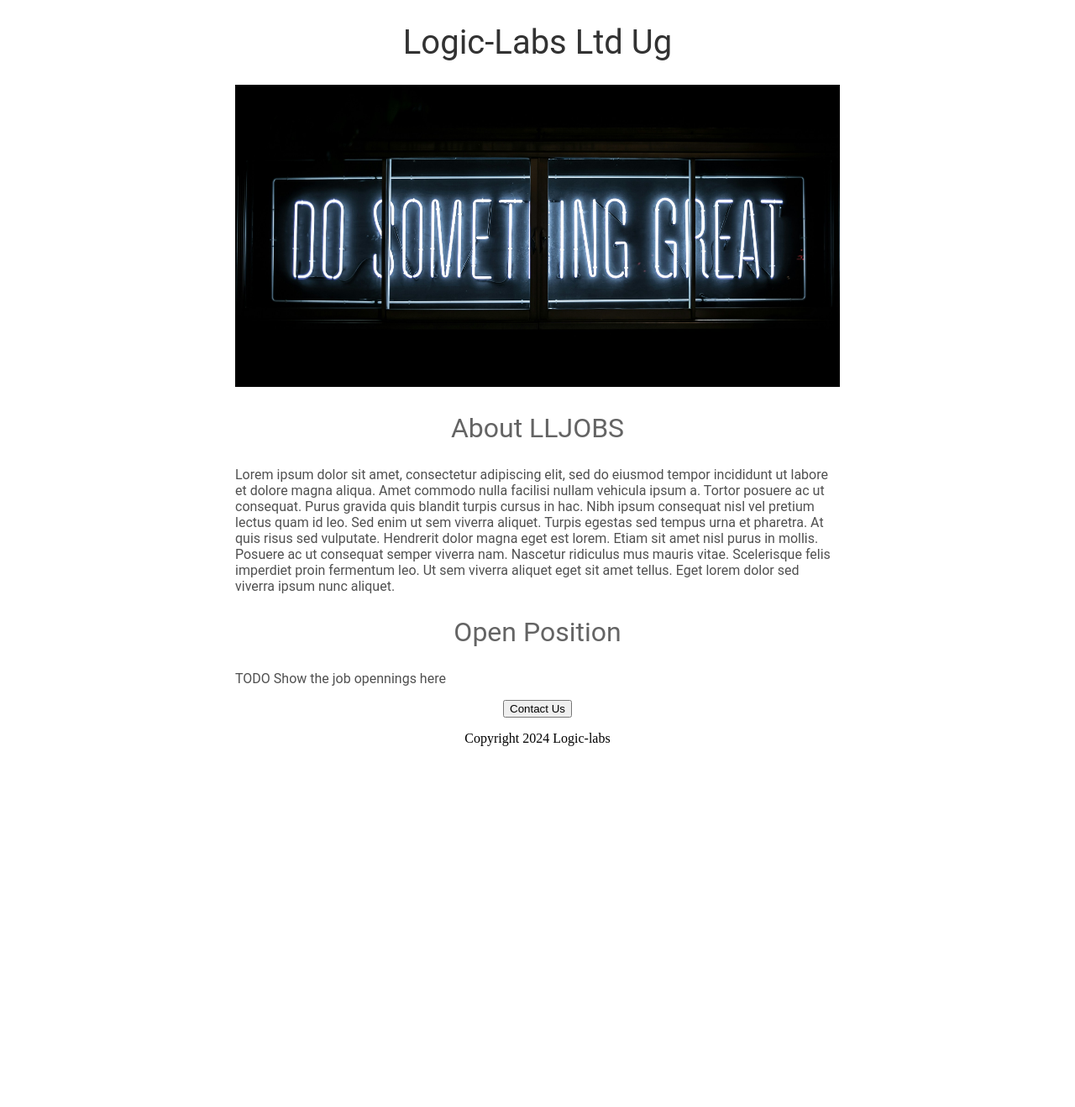
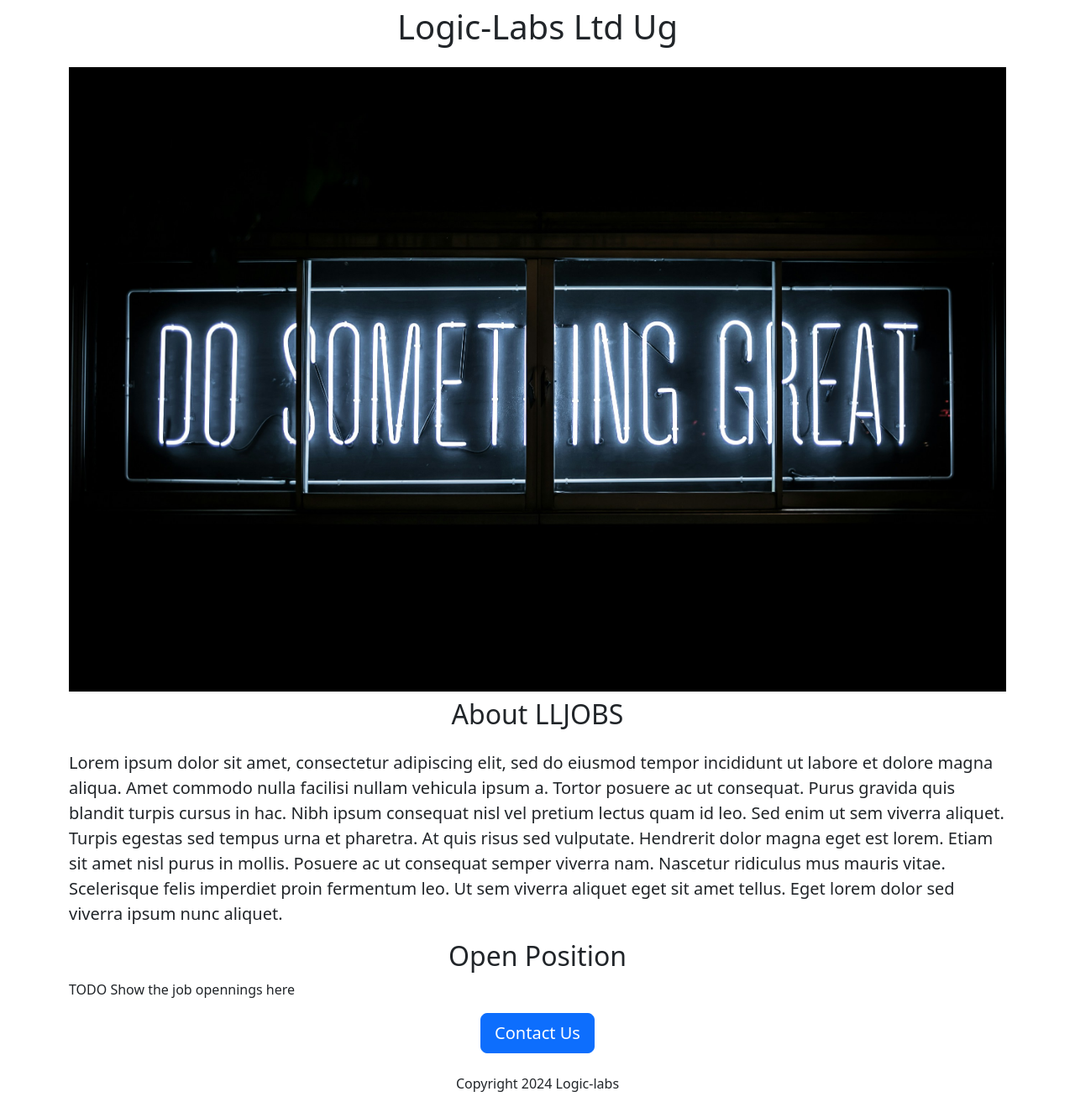
Before and after one commit to fekuobeti/logiclabs-job-career-website, a Flask app: page / in a window 1280 px wide. Shown: the whole page at 84% size. Before the commit the page ends 889 px from the top, so only its background shows below. Run offline with Flask 3, Linux system fonts and the light colour scheme.

Commit message:
added bootstrap to home page

```diff
--- a/templates/home.html
+++ b/templates/home.html
@@ -2,47 +2,27 @@
 <html>
   <head>
     <title>LLJOBS</title>
+    <meta charset="utf-8">
+    <meta name="viewport" content="width=device-width, initial-scale=1">
+    <link href="https://cdn.jsdelivr.net/npm/bootstrap@5.3.3/dist/css/bootstrap.min.css" rel="stylesheet" integrity="sha384-QWTKZyjpPEjISv5WaRU9OFeRpok6YctnYmDr5pNlyT2bRjXh0JMhjY6hW+ALEwIH" crossorigin="anonymous">
     <style>
       h1 {
-        font-size: 40px;
-        font-family: Roboto;
-        font-weight: normal;
-        color: rgb(50, 50, 50);
-        text-align: center;
-      }
-      #banner {
         width: 100%;
-        height: 360px;
         object-fit: cover;
-      }
-      h2 {
-        font-family: Roboto;
-        font-size: 32px;
-        color: rgb(100, 100, 100);
-        text-align: center;
-        font-weight: normal;
-      }
-      .body-text {
-        font-family: Roboto;
-         color: rgb(80, 80, 80);
-      }
-      #container {
-        max-width: 720px;
-        margin: 0 auto;
       }
     </style>
   </head>
   <body>
-    <div id="container">
-      <h1>Logic-Labs Ltd Ug</h1>
-      <img id="banner" src="https://8d3facd7-d1d4-4010-98b7-3849b8ff8476-00-2sglbaz7r92uh.kirk.replit.dev/static/ll_jobs_b1.jpg" height="320">
-      <h2>About LLJOBS</h2>
-      <p class="body-text">Lorem ipsum dolor sit amet, consectetur adipiscing elit, sed do eiusmod tempor incididunt ut labore et dolore magna aliqua. Amet commodo nulla facilisi nullam vehicula ipsum a. Tortor posuere ac ut consequat. Purus gravida quis blandit turpis cursus in hac. Nibh ipsum consequat nisl vel pretium lectus quam id leo. Sed enim ut sem viverra aliquet. Turpis egestas sed tempus urna et pharetra. At quis risus sed vulputate. Hendrerit dolor magna eget est lorem. Etiam sit amet nisl purus in mollis. Posuere ac ut consequat semper viverra nam. Nascetur ridiculus mus mauris vitae. Scelerisque felis imperdiet proin fermentum leo. Ut sem viverra aliquet eget sit amet tellus. Eget lorem dolor sed viverra ipsum nunc aliquet.</p>
-      <h2>Open Position</h2>
-      <p class="body-text">TODO Show the job opennings here</p>
-      <div style="text-align:center;">
-      <button>Contact Us</button>
-      <p>Copyright 2024 Logic-labs</p>
+    <div class="container">
+      <h1 class="text-center mt-2 mb-4">Logic-Labs Ltd Ug</h1>
+      <img class="img-fluid" id="banner" src="https://8d3facd7-d1d4-4010-98b7-3849b8ff8476-00-2sglbaz7r92uh.kirk.replit.dev/static/ll_jobs_b1.jpg" height="320">
+      <h2 class="text-center mt-2 mb-4">About LLJOBS</h2>
+      <p class="lead">Lorem ipsum dolor sit amet, consectetur adipiscing elit, sed do eiusmod tempor incididunt ut labore et dolore magna aliqua. Amet commodo nulla facilisi nullam vehicula ipsum a. Tortor posuere ac ut consequat. Purus gravida quis blandit turpis cursus in hac. Nibh ipsum consequat nisl vel pretium lectus quam id leo. Sed enim ut sem viverra aliquet. Turpis egestas sed tempus urna et pharetra. At quis risus sed vulputate. Hendrerit dolor magna eget est lorem. Etiam sit amet nisl purus in mollis. Posuere ac ut consequat semper viverra nam. Nascetur ridiculus mus mauris vitae. Scelerisque felis imperdiet proin fermentum leo. Ut sem viverra aliquet eget sit amet tellus. Eget lorem dolor sed viverra ipsum nunc aliquet.</p>
+      <h2 class="text-center">Open Position</h2>
+      <p>TODO Show the job opennings here</p>
+      <div class="text-center">
+      <button class="btn btn-primary btn-lg">Contact Us</button>
+      <p class="mt-4">Copyright 2024 Logic-labs</p>
       </div>
     </div>
   </body>
```
